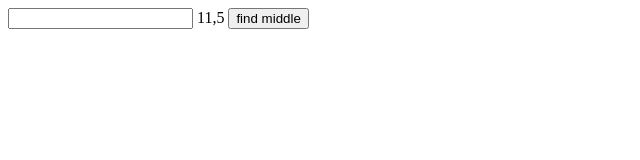
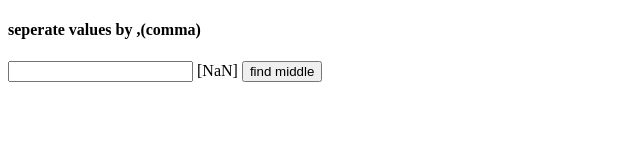
Before and after one commit to solocyberengineer/median, a plain HTML site: page index.html in a window 1280 px wide. Both pictures are taken after a click on the button "find middle". Shown: the whole page, without its empty margins (0-640 px from the left). Drawn offline with Linux system fonts and the light colour scheme.

Commit message:
added basic gui

```diff
--- a/index.html
+++ b/index.html
@@ -6,6 +6,7 @@
         <title>Median Finder</title>
     </head>
     <body>
+        <h4>seperate values by ,(comma)</h4>
         <form>
             <input type="text">
             <label display="output"></label>
--- a/js/main.js
+++ b/js/main.js
@@ -1,6 +1,15 @@
-
 
 let numbers = [12, 18, 11, 5, 8, 2];
+
+function parseStringArr(string){
+    let x = []
+    let stringArr = string.split(',')
+    for(let i = 0; i<stringArr.length; i++){
+        console.log(stringArr[i])
+        x.push( parseInt(stringArr[i]) )
+    }
+    return x;
+}
 
 function findMiddleArrayValue(arr){
     if( arr.length % 2 == 0 ){
@@ -11,6 +20,11 @@ function findMiddleArrayValue(arr){
     }
 }
 
-let dout = document.querySelector("[display='output']");
+let input = document.querySelector('[type="text"]');
+let output = document.querySelector('[display="output"]')
+let btn = document.querySelector('[type="button"]')
 
-dout.textContent = findMiddleArrayValue(numbers)
+btn.onclick = function(){
+    let x = parseStringArr(input.value);
+    output.textContent = `[${findMiddleArrayValue( x )}]`
+}
```
